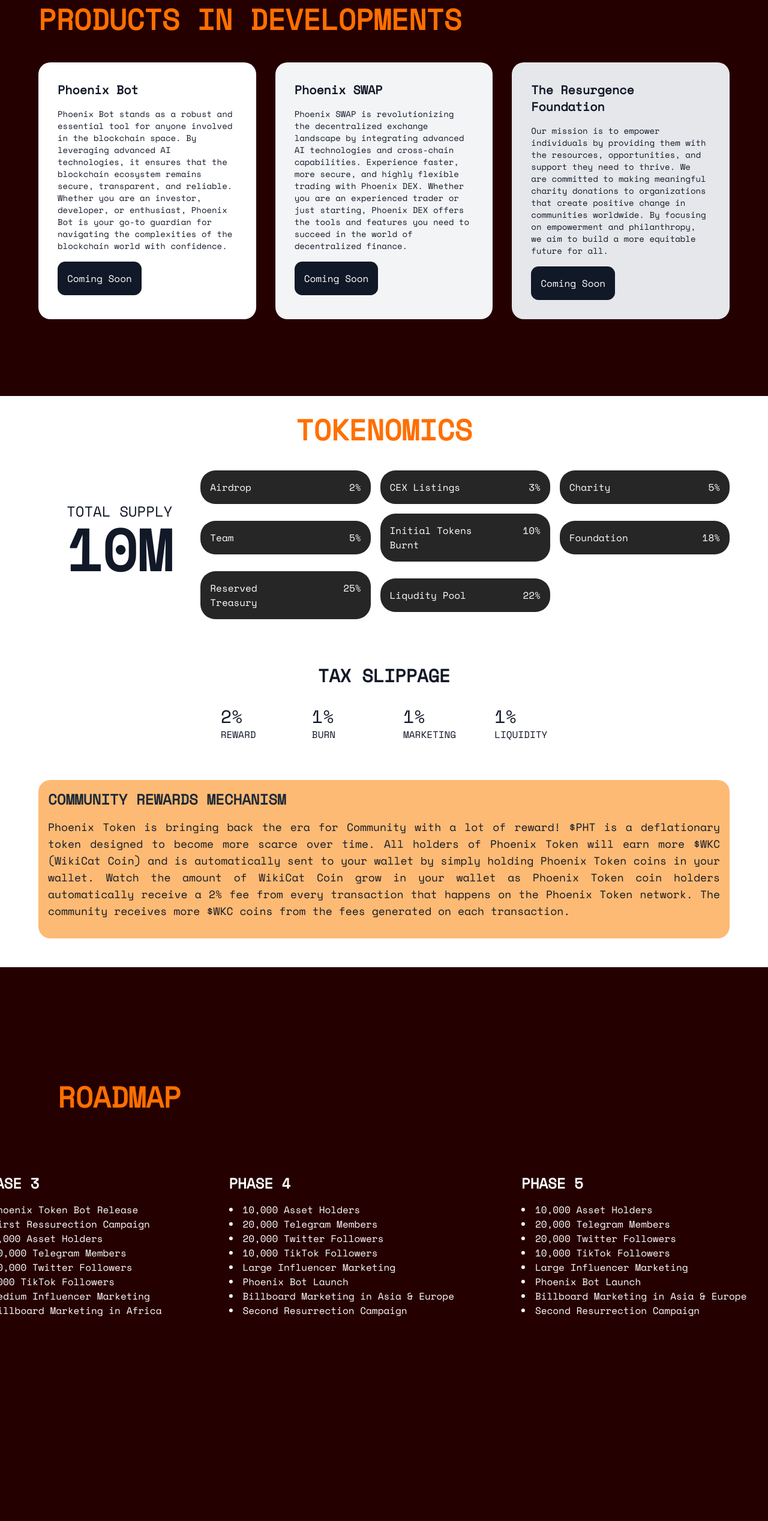
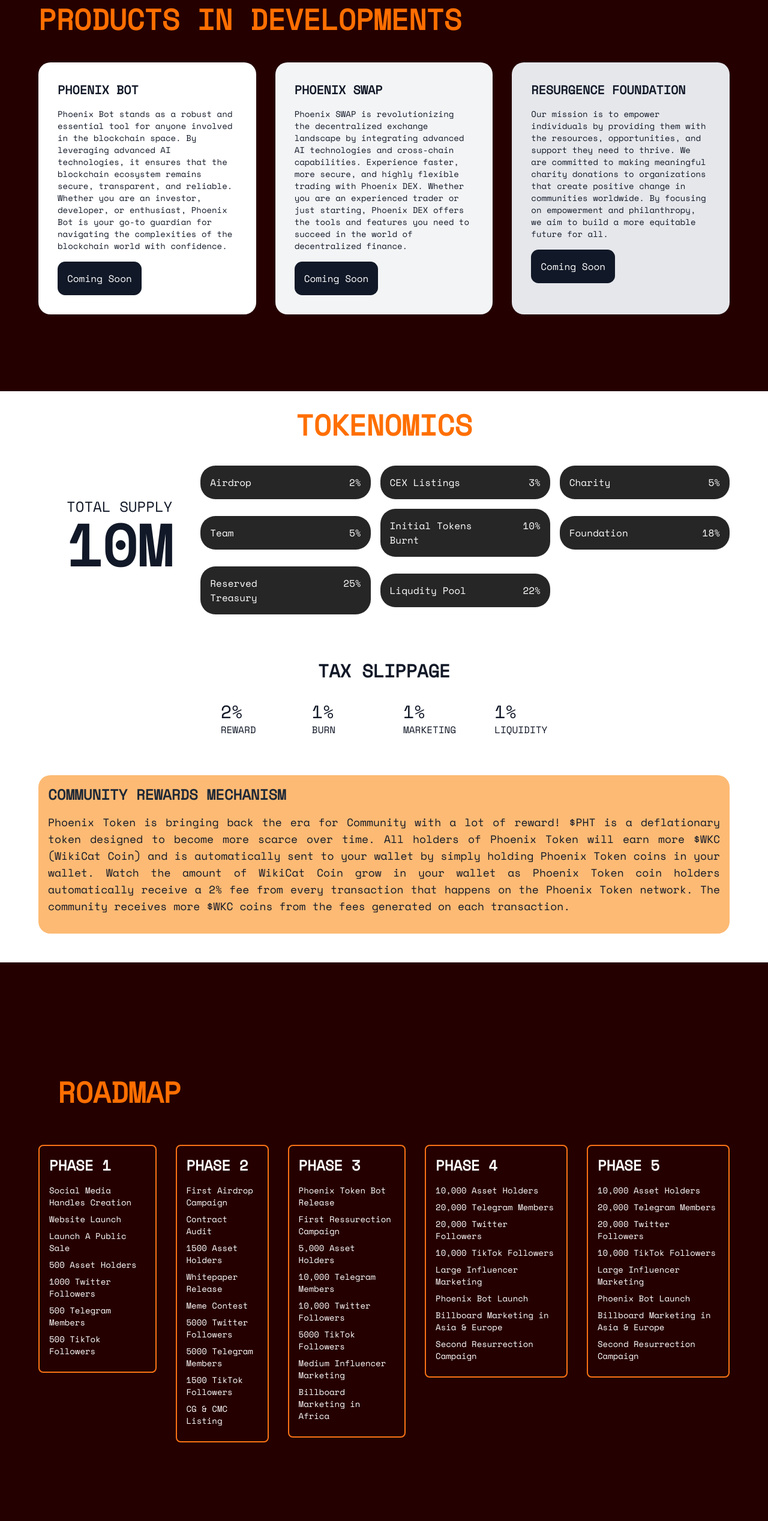
Before and after one commit to gamertechsdefi/phoenix-token, a Next.js app: page / in a window 1280 px wide. Shown: the part 2460-4995 px from the top of the page at 60% size. Built offline with nearby package versions, Linux system fonts and the light colour scheme; a web font is replaced by a local one.

Commit message:
website revamp 0.1

```diff
--- a/src/app/components/Roadmap.js
+++ b/src/app/components/Roadmap.js
@@ -1,4 +1,4 @@
-import { motion, useTransform, useScroll, useViewportScroll } from "framer-motion";
+import { motion, useTransform, useScroll } from "framer-motion";
 import { useRef, useState } from "react";
 import { isMobile, isDesktop } from "react-device-detect";
 
@@ -61,22 +61,13 @@ const HorizontalScrollCarousel = () => {
 
     setTextH1(textTARGET_TEXT);
   };
-  const targetRef = useRef(null);
-  const { scrollYProgress } = useScroll({
-    target: targetRef,
-  });
-
-  const isMobileScroll = useViewportScroll().isMobileScrolling;
-
-  const x = useTransform(scrollYProgress, [0, 1], isMobileScroll ? ['1%', '-150%'] : ['1%', '-100%']);
-
   return (
-    <section ref={targetRef} className="relative h-[300vh]" id="roadmap">
-      <div className="pt-16 px-4 md:px-16 sticky top-0 flex-col h-screen items-center overflow-hidden">
+    <section className="relative mb-16" id="roadmap">
+      <div className="pt-16 px-4 md:px-16 flex-col">
         <motion.h2
           onViewportEnter={textScramble} onViewportLeave={stopTextScramble}
           className="text-5xl pb-16 mx-8 text-[#ff6f00] font-bold">{textH1}</motion.h2>
-        <motion.div style={{x}} className="flex gap-8 w-full flex-nowrap">
+        <motion.div className="flex flex-col md:flex-row text-sm gap-8">
           {cards.map((card) => {
             return <Card card={card} key={card.id} />;
           })}
@@ -92,14 +83,14 @@ const Card = ({ card }) => {
   return (
     <div
       key={card.id}
-      className="group relative overflow-hidden flex-shrink-0 min-w-[80%] md:min-w-[40%] lg:min-w-[30%]"
+      className=""
     >
-      <div className="shadow-md overflow-hidden p-6 m-4">
+      <div className="border-2 border-orange-500 rounded-lg p-4">
         <h2 className="text-2xl text-white font-bold mb-4">{card.title}</h2>
         {card.detail && (
-          <ul className="list-disc list-inside text-white">
+          <ul className="text-white">
             {card.detail.map((detail, index) => (
-              <li key={index}>{detail}</li>
+              <li className="pb-2" key={index}>{detail}</li>
             ))}
           </ul>
         )}
--- a/src/app/components/UtilitiesSection.js
+++ b/src/app/components/UtilitiesSection.js
@@ -93,7 +93,7 @@ export default function Utilities() {
           {/*Phoenix Bot */}
           <div className="grid md:grid-cols-3 gap-8 md:grid-rows-1 md:auto-rows-fr">
           <motion.div variants={childVariants}  className="bg-[white] p-8  rounded-[20px] ">
-            <h1 className="font-bold text-xl pb-4">Phoenix Bot</h1>
+            <h1 className="font-bold text-xl pb-4">PHOENIX BOT</h1>
             <p className="text-sm pb-4">
               Phoenix Bot stands as a robust and essential tool for anyone
               involved in the blockchain space. By leveraging advanced AI
@@ -110,7 +110,7 @@ export default function Utilities() {
 
           {/*Phoenix Bot */}
           <motion.div variants={childVariants} className="bg-gray-100 p-8  rounded-[20px]">
-            <h1 className="font-bold text-xl pb-4">Phoenix SWAP</h1>
+            <h1 className="font-bold text-xl pb-4">PHOENIX SWAP</h1>
             <p className="text-sm pb-4">
               Phoenix SWAP is revolutionizing the decentralized exchange
               landscape by integrating advanced AI technologies and cross-chain
@@ -126,7 +126,7 @@ export default function Utilities() {
 
           {/*Phoenix Bot */}
           <motion.div variants={childVariants} className="bg-gray-200 p-8  rounded-[20px]">
-            <h1 className="font-bold text-xl pb-4">The Resurgence Foundation</h1>
+            <h1 className="font-bold text-xl pb-4">RESURGENCE FOUNDATION</h1>
             <p className="pb-4 text-sm">
               Our mission is to empower individuals by
               providing them with the resources, opportunities, and support they
```
Lines whose indentation alone changed are shown as unchanged.
